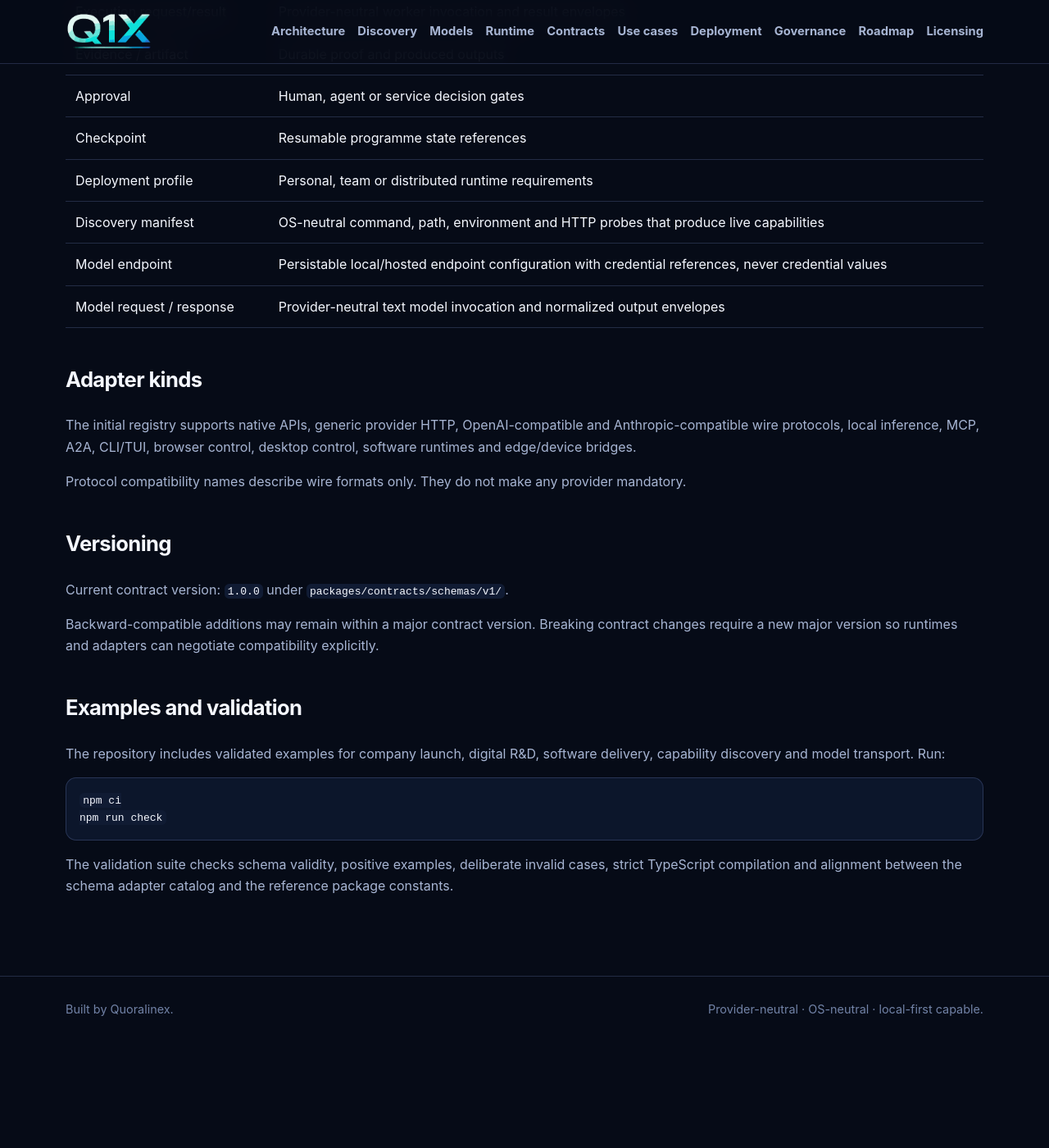
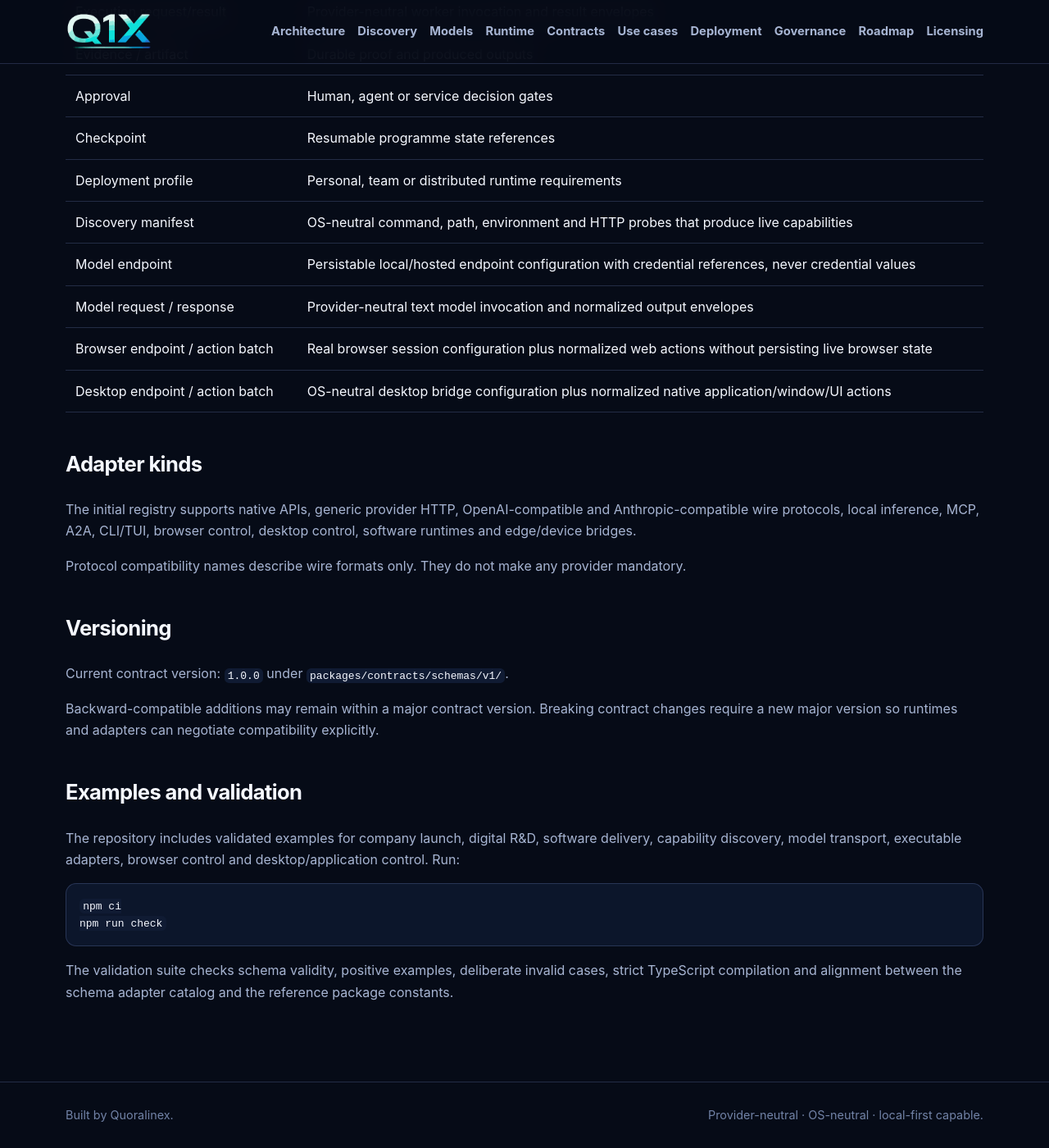
Before and after one commit to Quoralinex/q1x-community-orchestrator, a Jekyll site: the page built from docs/contracts.md, in a window 1280 px wide and 1400 px high, scrolled down 840 px. Shown: the whole window at 82% size. Built offline with Jekyll 4.4.1, drawn with Linux system fonts in a browser that asks for light colours; before the commit the page ends 2111 px from its top, so only the background shows below that.

Commit message:
docs: add browser and desktop public contract families

````diff
--- a/docs/contracts.md
+++ b/docs/contracts.md
@@ -27,6 +27,8 @@ The `v1` contract layer is the stable public language used to describe missions,
 | Discovery manifest | OS-neutral command, path, environment and HTTP probes that produce live capabilities |
 | Model endpoint | Persistable local/hosted endpoint configuration with credential references, never credential values |
 | Model request / response | Provider-neutral text model invocation and normalized output envelopes |
+| Browser endpoint / action batch | Real browser session configuration plus normalized web actions without persisting live browser state |
+| Desktop endpoint / action batch | OS-neutral desktop bridge configuration plus normalized native application/window/UI actions |
 
 ## Adapter kinds
 
@@ -42,7 +44,7 @@ Backward-compatible additions may remain within a major contract version. Breaki
 
 ## Examples and validation
 
-The repository includes validated examples for company launch, digital R&D, software delivery, capability discovery and model transport. Run:
+The repository includes validated examples for company launch, digital R&D, software delivery, capability discovery, model transport, executable adapters, browser control and desktop/application control. Run:
 
 ```bash
 npm ci
````
